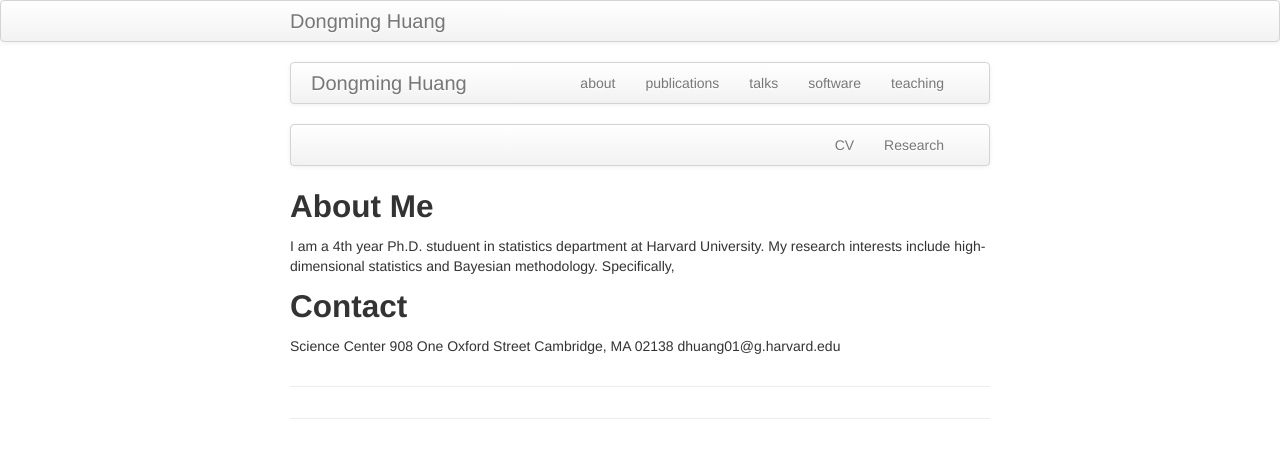
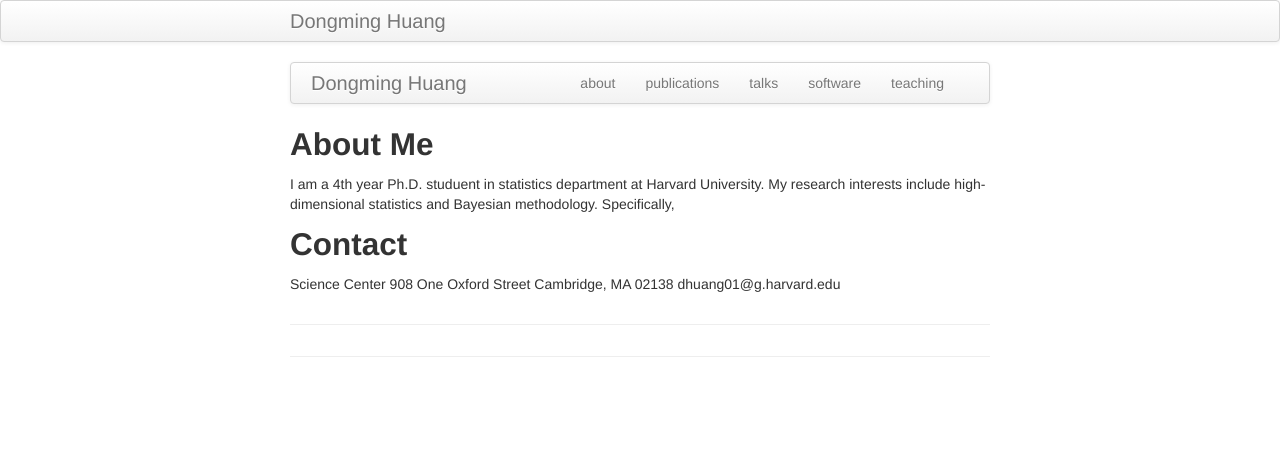
Before and after one commit to stathuang/dmhuang.github.io, a Jekyll site: the page built from index.md, in a window 1280 px wide. Shown: the top 458 px of the page. Built offline with Jekyll 4.4.1, drawn with Linux system fonts in a browser that asks for light colours.

Commit message:
Update index.md

```diff
--- a/index.md
+++ b/index.md
@@ -4,16 +4,6 @@
 tagline: Home Page
 description: Personal Webpage
 ---
-
-
-<div class="navbar">
-  <div class="navbar-inner">
-      <ul class="nav">
-          <li><a href="{{ BASE_PATH }}/cv.pdf">CV</a></li>
-          <li><a href="https://dmhuang.github.io/research">Research</a></li>
-      </ul>
-  </div>
-</div>
 
 ## About Me
 I am a 4th year Ph.D. studuent in statistics department at Harvard University. My research interests include high-dimensional statistics and Bayesian methodology. Specifically,
```
